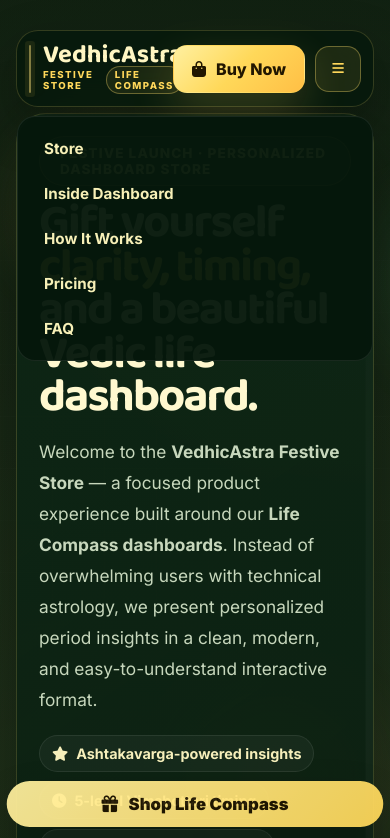
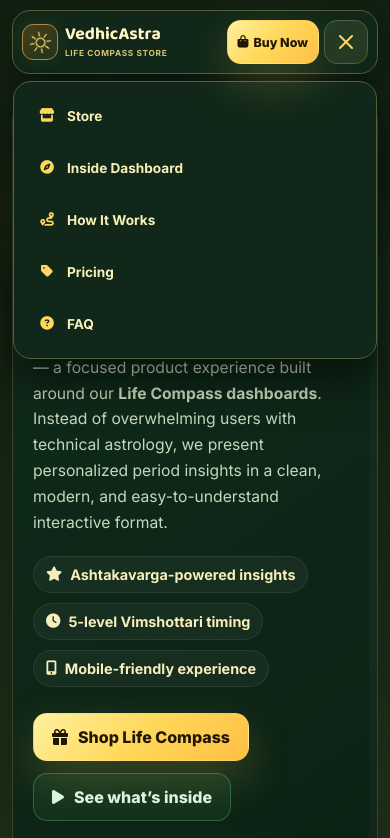
Before and after one commit to niteshSutradhaR/vedhicastra-landing, a plain HTML site: page index.html in a window 390 px wide. Both pictures are taken after a click on the button "Open menu". Shown: the top 838 px of the page. Drawn offline with nearby package versions, Linux system fonts and the light colour scheme.

Commit message:
Enhance viewport and navigation styles
Updated viewport meta tag for better display on various devices and added color-scheme meta tag for dark mode support. Refactored navigation styles and improved mobile responsiveness.

```diff
--- a/index.html
+++ b/index.html
@@ -2,10 +2,11 @@
 <html lang="en">
 <head>
   <meta charset="UTF-8" />
-  <meta name="viewport" content="width=device-width, initial-scale=1.0" />
+  <meta name="viewport" content="width=device-width, initial-scale=1.0, viewport-fit=cover" />
   <title>VedhicAstra Festive Store – Life Compass Dashboards</title>
   <meta name="description" content="Launch your festive journey with VedhicAstra Life Compass — a beautiful personalized Vedic astrology dashboard powered by Ashtakavarga and Vimshottari Dasha insights." />
   <meta name="theme-color" content="#08160d" />
+  <meta name="color-scheme" content="dark" />
   <link rel="preconnect" href="https://fonts.googleapis.com">
   <link rel="preconnect" href="https://fonts.gstatic.com" crossorigin>
   <link href="https://fonts.googleapis.com/css2?family=Baloo+2:wght@600;700;800&family=Inter:wght@400;500;600;700;800;900&display=swap" rel="stylesheet">
@@ -144,108 +145,33 @@
       margin-bottom: 16px;
     }
 
-    .nav-wrap {
-      position: sticky;
-      top: 14px;
-      z-index: 60;
-      padding-top: 16px;
-    }
-    .navbar {
-      width: var(--container);
-      margin: 0 auto;
-      padding: 14px 16px;
-      display: flex;
-      align-items: center;
-      justify-content: space-between;
-      gap: 16px;
-      border-radius: 22px;
-      border: 1px solid var(--line);
-      background: rgba(5, 23, 12, 0.74);
-      backdrop-filter: blur(18px);
-      box-shadow: 0 20px 50px rgba(0,0,0,.28);
-    }
-    .brand {
-      display: flex;
-      align-items: center;
-      gap: 12px;
-      min-width: 0;
-    }
-    .logo-mark {
-      width: 54px;
-      height: 54px;
-      border-radius: 16px;
-      display: grid;
-      place-items: center;
-      background: linear-gradient(135deg, rgba(255,240,160,.25), rgba(255,178,40,.12));
-      border: 1px solid rgba(255, 226, 120, 0.5);
-      box-shadow: 0 0 0 4px rgba(255, 216, 91, 0.08), 0 0 30px rgba(255, 216, 91, .18);
-      position: relative;
-      overflow: hidden;
-    }
-    .logo-mark::before {
-      content: "";
-      position: absolute;
-      inset: 7px;
-      border-radius: 13px;
-      border: 1px solid rgba(255,255,255,.08);
-    }
-    .logo-mark i {
-      color: #ffe574;
-      font-size: 1.35rem;
-      animation: pulse 3.4s ease-in-out infinite;
-    }
-    .brand-text strong {
-      font-family: "Baloo 2", cursive;
-      display: block;
-      font-size: 1.85rem;
-      line-height: .9;
-      color: #fff6c3;
-    }
-    .brand-text small {
-      display: flex;
-      align-items: center;
-      gap: 8px;
-      color: var(--gold);
-      text-transform: uppercase;
-      letter-spacing: .15em;
-      font-size: .68rem;
-      font-weight: 800;
-    }
-    .badge-beta {
-      padding: 2px 8px;
-      border-radius: 999px;
-      border: 1px solid rgba(255, 220, 110, .35);
-      background: rgba(255, 216, 91, 0.08);
-    }
-    .nav-links {
-      display: flex;
-      align-items: center;
-      gap: 6px;
-      padding: 8px;
-      background: rgba(255,255,255,.03);
-      border: 1px solid rgba(255,255,255,.06);
-      border-radius: 14px;
-    }
-    .nav-links a {
-      padding: 10px 14px;
-      font-size: .95rem;
-      font-weight: 700;
-      color: #f7f0b7;
-      border-radius: 10px;
-      transition: .25s ease;
-    }
-    .nav-links a:hover { background: rgba(255, 216, 91, 0.10); color: #fff27b; }
-    .nav-cta { display: flex; align-items: center; gap: 10px; }
-    .mobile-toggle {
-      display: none;
-      width: 46px;
-      height: 46px;
-      border-radius: 14px;
-      border: 1px solid var(--line-strong);
-      color: var(--gold);
-      background: rgba(255, 216, 91, 0.09);
-      cursor: pointer;
-    }
+    .nav-wrap { position: sticky; top: 0; z-index: 60; padding: calc(10px + env(safe-area-inset-top, 0px)) 0 8px; }
+    .navbar { width: var(--container); margin: auto; padding: 12px 14px; display: flex; align-items: center; justify-content: space-between; gap: 14px; position: relative; border-radius: 22px; border: 1px solid #52603b; background: #102719; box-shadow: 0 12px 36px #0006; animation: nav-arrive .55s ease-out both; }
+    @keyframes nav-arrive { from { opacity: 0; transform: translateY(-12px); } to { opacity: 1; transform: translateY(0); } }
+    .brand { display: flex; align-items: center; gap: 10px; flex: 0 0 auto; min-width: 0; }
+    .logo-mark { flex: 0 0 44px; width: 44px; height: 44px; border-radius: 14px; display: grid; place-items: center; background: linear-gradient(145deg,#493d18,#203520); border: 1px solid #a78b42; color: #ffe574; box-shadow: 0 0 18px #ffd85b18; }
+    .logo-mark svg { width: 27px; height: 27px; animation: sun-turn 28s linear infinite; }
+    @keyframes sun-turn { to { transform: rotate(360deg); } }
+    .brand-text strong { font-family: "Baloo 2", sans-serif; display: block; font-size: 1.65rem; line-height: 1; color: #fff6c3; white-space: nowrap; }
+    .brand-text small { display: block; color: #d7c477; text-transform: uppercase; letter-spacing: .13em; font-size: .62rem; font-weight: 700; margin-top: 4px; white-space: nowrap; }
+    .nav-links { display: flex; align-items: center; gap: 3px; }
+    .nav-links a { display: flex; align-items: center; gap: 9px; padding: 10px 12px; font-size: .85rem; font-weight: 700; color: #f7f0b7; border-radius: 10px; transition: background .2s, color .2s; white-space: nowrap; }
+    .nav-links a i { display: none; }
+    .nav-links a:hover, .nav-links a[aria-current="location"] { background: #ffffff0d; color: #ffe574; }
+    .nav-cta { display: flex; align-items: center; gap: 8px; flex-shrink: 0; }
+    .mobile-toggle { display: none; width: 44px; height: 44px; border-radius: 13px; border: 1px solid #52603b; color: var(--gold); background: #233a24; cursor: pointer; position: relative; }
+    .mobile-toggle span { width: 19px; height: 2px; background: currentColor; border-radius: 2px; position: absolute; left: 50%; top: 50%; transition: transform .25s, opacity .2s; }
+    .mobile-toggle span:nth-child(1) { transform: translate(-50%,-7px); }
+    .mobile-toggle span:nth-child(2) { transform: translate(-50%,-1px); }
+    .mobile-toggle span:nth-child(3) { transform: translate(-50%,5px); }
+    .mobile-toggle[aria-expanded="true"] span:nth-child(1) { transform: translate(-50%,-1px) rotate(45deg); }
+    .mobile-toggle[aria-expanded="true"] span:nth-child(2) { opacity: 0; }
+    .mobile-toggle[aria-expanded="true"] span:nth-child(3) { transform: translate(-50%,-1px) rotate(-45deg); }
+    .navbar :focus-visible { outline: 2px solid var(--gold); outline-offset: 3px; }
+    .nav-cta .btn-primary { position: relative; overflow: hidden; }
+    .nav-cta .btn-primary::after { content: ""; position: absolute; inset: 0; background: linear-gradient(110deg,transparent 35%,#fff8 50%,transparent 65%); transform: translateX(-110%); animation: nav-glint 6s ease-in-out infinite; pointer-events: none; }
+    @keyframes nav-glint { 0%,65% { transform: translateX(-110%); } 85%,100% { transform: translateX(110%); } }
+
     .btn {
       display: inline-flex;
       align-items: center;
@@ -780,24 +706,14 @@
       .hero-visual { min-height: 430px; }
     }
 
-    @media (max-width: 920px) {
-      .nav-links {
-        display: none;
-        position: absolute;
-        top: calc(100% + 10px);
-        left: 0;
-        right: 0;
-        flex-direction: column;
-        align-items: stretch;
-        border-radius: 18px;
-        padding: 12px;
-        background: rgba(6, 23, 12, .96);
-        border: 1px solid rgba(255,255,255,.08);
-      }
-      .nav-links.open { display: flex; }
-      .nav-links a { width: 100%; }
-      .navbar { position: relative; }
+    @media (max-width: 1080px) {
+      .nav-links { position: absolute; top: calc(100% + 8px); left: 0; right: 0; display: flex; flex-direction: column; align-items: stretch; gap: 4px; padding: 10px; border-radius: 18px; background: #102719; border: 1px solid #52603b; box-shadow: 0 20px 45px #0008; opacity: 0; visibility: hidden; pointer-events: none; transform: translateY(-8px) scale(.98); transform-origin: top; transition: opacity .22s, transform .22s, visibility .22s; max-height: 65vh; overflow-y: auto; }
+      .nav-links.open { opacity: 1; visibility: visible; pointer-events: auto; transform: none; }
+      .nav-links a { min-height: 48px; padding: 12px; opacity: 0; transform: translateY(-5px); transition: opacity .2s, transform .2s, background .2s; }
+      .nav-links.open a { opacity: 1; transform: none; transition-delay: calc(var(--i,0) * 35ms); }
+      .nav-links a i { display: inline-block; width: 22px; text-align: center; color: var(--gold); }
       .mobile-toggle { display: inline-grid; place-items: center; }
+      .nav-cta .btn-secondary { display: none; }
     }
 
     @media (max-width: 720px) {
@@ -807,10 +723,15 @@
       .hero-copy h1 { font-size: clamp(2.35rem, 12vw, 3.45rem); }
       .hero-stats { grid-template-columns: 1fr; }
       .time-grid { grid-template-columns: 1fr; }
-      .navbar { padding: 12px; }
-      .brand-text strong { font-size: 1.6rem; }
-      .brand-text small { font-size: .6rem; }
-      .logo-mark { width: 48px; height: 48px; }
+      .navbar { padding: 9px; gap: 6px; border-radius: 18px; }
+      .brand { gap: 7px; }
+      .brand-text strong { font-size: clamp(1rem, 4.5vw, 1.4rem); }
+      .brand-text small { font-size: .52rem; letter-spacing: .08em; }
+      .logo-mark { width: 36px; height: 36px; flex-basis: 36px; border-radius: 11px; }
+      .logo-mark svg { width: 23px; height: 23px; }
+      .nav-cta { gap: 5px; }
+      .nav-cta .btn-primary { padding: 8px 10px; min-height: 44px; font-size: .78rem; gap: 5px; }
+      .hero-copy p { font-size: .98rem; line-height: 1.65; }
       .nav-cta .btn-secondary { display: none; }
       .hero-visual { min-height: 370px; }
       .cosmic-stage { max-width: 100%; }
@@ -818,6 +739,26 @@
       footer { padding-bottom: 92px; }
     }
 
+    /* Root canvas and deterministic layering across WebKit and Chromium. */
+    html { background: #08160d; color-scheme: dark; scroll-padding-top: 100px; }
+    body { background-color: #08160d; isolation: isolate; overflow-x: clip; }
+    body::before { z-index: -1; -webkit-mask-image: radial-gradient(circle at center, black 0%, transparent 82%); }
+    .floating-lights, .floating-lights::before, .floating-lights::after { z-index: -1; }
+    .hero-card { background: linear-gradient(145deg,#102c1b,#08190e); }
+    .dashboard-card { background: #102719; -webkit-backdrop-filter: blur(10px); animation: dashboard-float 4.5s ease-in-out infinite; }
+    @keyframes dashboard-float { 0%,100% { transform: translate(-50%,-50%); } 50% { transform: translate(-50%,calc(-50% - 8px)); } }
+    .floating-store-cta { animation: none; bottom: calc(14px + env(safe-area-inset-bottom, 0px)); transition: transform .2s, opacity .2s; }
+    .floating-store-cta[hidden] { display: none; }
+    @media (max-width: 720px) {
+      :root { --container: min(1180px, calc(100% - 24px)); }
+      .hero { padding-top: 10px; }
+      .hero-card { padding: 20px; }
+      .hero-copy h1 { font-size: clamp(2.1rem, 9.5vw, 3.3rem); }
+      .hero-copy .eyebrow { font-size: .72rem; letter-spacing: .05em; }
+      .floating-store-cta { left: 12px; right: 12px; border-radius: 15px; min-height: 48px; }
+      footer { padding-bottom: calc(100px + env(safe-area-inset-bottom, 0px)); }
+    }
+    @media (max-width: 350px) { .nav-cta .btn-primary i { display: none; } .brand-text small { letter-spacing: 0; } .navbar { gap: 4px; } .brand { gap: 5px; } }
     @media (prefers-reduced-motion: reduce) {
       *, *::before, *::after { animation: none !important; transition: none !important; scroll-behavior: auto !important; }
     }
@@ -827,27 +768,27 @@
   <div class="floating-lights" aria-hidden="true"></div>
 
   <div class="nav-wrap">
-    <nav class="navbar">
+    <nav class="navbar" aria-label="Main navigation">
       <a href="#home" class="brand" aria-label="VedhicAstra home">
-        <div class="logo-mark"><i class="fa-solid fa-sun"></i></div>
+        <div class="logo-mark" aria-hidden="true"><svg viewBox="0 0 32 32" fill="none" stroke="currentColor" stroke-width="1.7" stroke-linecap="round"><circle cx="16" cy="16" r="6"/><path d="M16 2v5m0 18v5M2 16h5m18 0h5M6 6l3.5 3.5m13 13L26 26M6 26l3.5-3.5m13-13L26 6"/></svg></div>
         <div class="brand-text">
           <strong>VedhicAstra</strong>
-          <small>Festive Store <span class="badge-beta">Life Compass</span></small>
+          <small>Life Compass Store</small>
         </div>
       </a>
 
       <div class="nav-links" id="navLinks">
-        <a href="#store">Store</a>
-        <a href="#inside">Inside Dashboard</a>
-        <a href="#how">How It Works</a>
-        <a href="#pricing">Pricing</a>
-        <a href="#faq">FAQ</a>
+        <a href="#store" style="--i:0"><i class="fa-solid fa-store" aria-hidden="true"></i>Store</a>
+        <a href="#inside" style="--i:1"><i class="fa-solid fa-compass" aria-hidden="true"></i>Inside Dashboard</a>
+        <a href="#how" style="--i:2"><i class="fa-solid fa-route" aria-hidden="true"></i>How It Works</a>
+        <a href="#pricing" style="--i:3"><i class="fa-solid fa-tag" aria-hidden="true"></i>Pricing</a>
+        <a href="#faq" style="--i:4"><i class="fa-solid fa-circle-question" aria-hidden="true"></i>FAQ</a>
       </div>
 
       <div class="nav-cta">
         <a class="btn btn-secondary" href="#inside"><i class="fa-solid fa-compass"></i> Explore</a>
         <a class="btn btn-primary" href="#pricing"><i class="fa-solid fa-bag-shopping"></i> Buy Now</a>
-        <button class="mobile-toggle" id="mobileToggle" aria-label="Toggle menu"><i class="fa-solid fa-bars"></i></button>
+        <button type="button" class="mobile-toggle" id="mobileToggle" aria-label="Open menu" aria-controls="navLinks" aria-expanded="false"><span></span><span></span><span></span></button>
       </div>
     </nav>
   </div>
@@ -1191,16 +1132,39 @@
     </div>
   </footer>
 
-  <a class="floating-store-cta" href="#pricing"><i class="fa-solid fa-gift"></i> Shop Life Compass</a>
+  <a class="floating-store-cta" href="#pricing" hidden><i class="fa-solid fa-gift"></i> Shop Life Compass</a>
 
   <script src="https://unpkg.com/aos@2.3.1/dist/aos.js"></script>
   <script>
-    AOS.init({ duration: 800, once: true, offset: 40 });
-
+    const reducedMotion = matchMedia('(prefers-reduced-motion: reduce)');
+    if (window.AOS && !reducedMotion.matches) AOS.init({ duration: 650, once: true, offset: 30 });
+    else document.querySelectorAll('[data-aos]').forEach(el => el.removeAttribute('data-aos'));
     const mobileToggle = document.getElementById('mobileToggle');
     const navLinks = document.getElementById('navLinks');
-    mobileToggle?.addEventListener('click', () => navLinks.classList.toggle('open'));
-    navLinks?.querySelectorAll('a').forEach(link => link.addEventListener('click', () => navLinks.classList.remove('open')));
+    const navbar = document.querySelector('.navbar');
+    const floatingCTA = document.querySelector('.floating-store-cta');
+    const mobile = matchMedia('(max-width: 1080px)');
+    let heroVisible = true;
+    let pricingVisible = false;
+    function updateCTA() { floatingCTA.hidden = heroVisible || pricingVisible || mobileToggle.getAttribute('aria-expanded') === 'true'; }
+    function setMenu(open, returnFocus = false) {
+      navLinks.classList.toggle('open', open);
+      mobileToggle.setAttribute('aria-expanded', String(open));
+      mobileToggle.setAttribute('aria-label', open ? 'Close menu' : 'Open menu');
+      if (returnFocus) mobileToggle.focus();
+      updateCTA();
+    }
+    mobileToggle.addEventListener('click', () => setMenu(!navLinks.classList.contains('open')));
+    navLinks.querySelectorAll('a').forEach(link => link.addEventListener('click', () => setMenu(false)));
+    document.addEventListener('click', e => { if (!navbar.contains(e.target)) setMenu(false); });
+    document.addEventListener('keydown', e => { if (e.key === 'Escape' && navLinks.classList.contains('open')) setMenu(false, true); });
+    mobile.addEventListener('change', () => setMenu(false));
+    if ('IntersectionObserver' in window) {
+      const observer = new IntersectionObserver(entries => { for (const entry of entries) { if (entry.target.id === 'pricing') pricingVisible = entry.isIntersecting; else heroVisible = entry.isIntersecting; } updateCTA(); });
+      observer.observe(document.querySelector('.hero'));
+      observer.observe(document.getElementById('pricing'));
+    } else { heroVisible = false; updateCTA(); }
+    updateCTA();
     document.getElementById('year').textContent = new Date().getFullYear();
   </script>
 </body>
```
